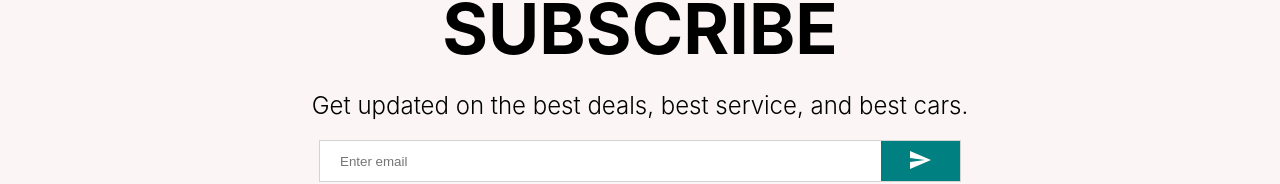
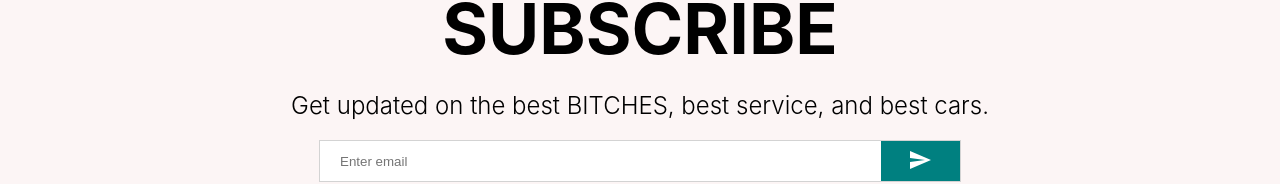
Before and after one commit to brianx009/CFCS, a React (Create React App) app in the folder myapp/: page / in a window 1280 px wide. Shown: the part 2475-2659 px from the top of the page. Built offline with nearby package versions, Linux system fonts and the light colour scheme.

Commit message:
**Stupid Edit**

```diff
--- a/myapp/src/components/Newsletter.jsx
+++ b/myapp/src/components/Newsletter.jsx
@@ -46,7 +46,7 @@ const Newsletter = () => {
   return (
     <Container>
       <Title>SUBSCRIBE</Title>
-      <Desc>Get updated on the best deals, best service, and best cars.</Desc>
+      <Desc>Get updated on the best BITCHES, best service, and best cars.</Desc>
       <InputContainer>
         <Input placeholder="Enter email" />
         <Button>
```
